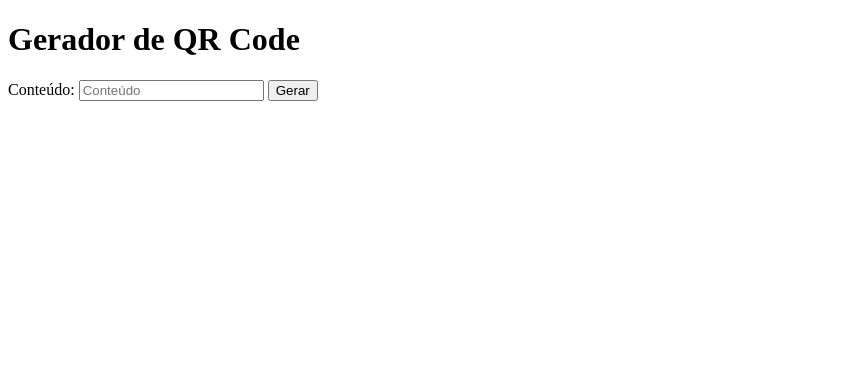
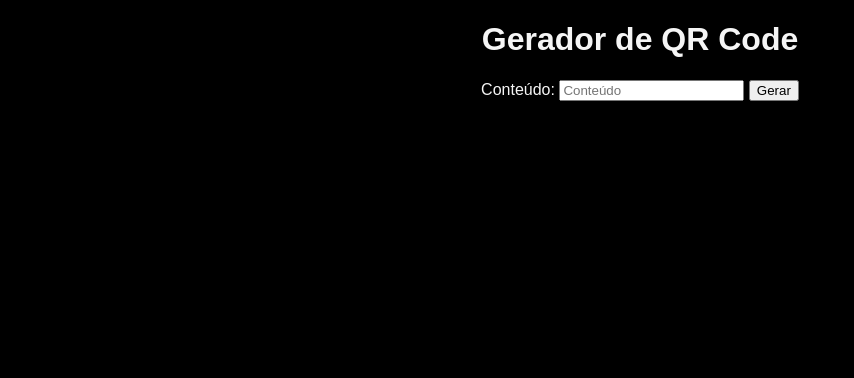
Before and after one commit to MatheusHMafra/qrcode, a plain HTML site: page index.html in a window 1280 px wide. Shown: the whole page, without its empty margins (0-854 px from the left). Drawn offline with Linux system fonts and the light colour scheme.

Commit message:
Adicionado link para o arquivo style.css e espaçamento entre elementos

```diff
--- a/index.html
+++ b/index.html
@@ -4,6 +4,7 @@
 <head>
     <meta charset="UTF-8">
     <meta name="viewport" content="width=device-width, initial-scale=1.0">
+    <link rel="stylesheet" href="style.css">
     <title>Gerador de QR Code</title>
 </head>
 
@@ -15,6 +16,7 @@
             <input type="text" name="conteudo" id="conteudo" placeholder="Conteúdo">
             <input type="submit" value="Gerar">
         </form>
+        <br>
         <div id="qrcode"></div>
     </div>
     <script src="js/qrcode.min.js"></script>
@@ -25,6 +27,7 @@
 
         form.addEventListener('submit', (e) => {
             e.preventDefault();
+            qrcode.clear();
             qrcode.makeCode(conteudo.value);
         });
     </script>
--- /dev/null
+++ b/style.css
@@ -0,0 +1,19 @@
+body {
+    background-color: #000000;
+    color: whitesmoke;
+    font-family: Arial, sans-serif;
+    margin: 0;
+    padding: 0;
+
+    text-align: center;
+
+    display: flex;
+    flex-direction: column;
+    align-items: center;
+}
+
+#qrcode {
+    /*Align on the center*/
+    width: 256px;
+    height: 256px;
+}
```
